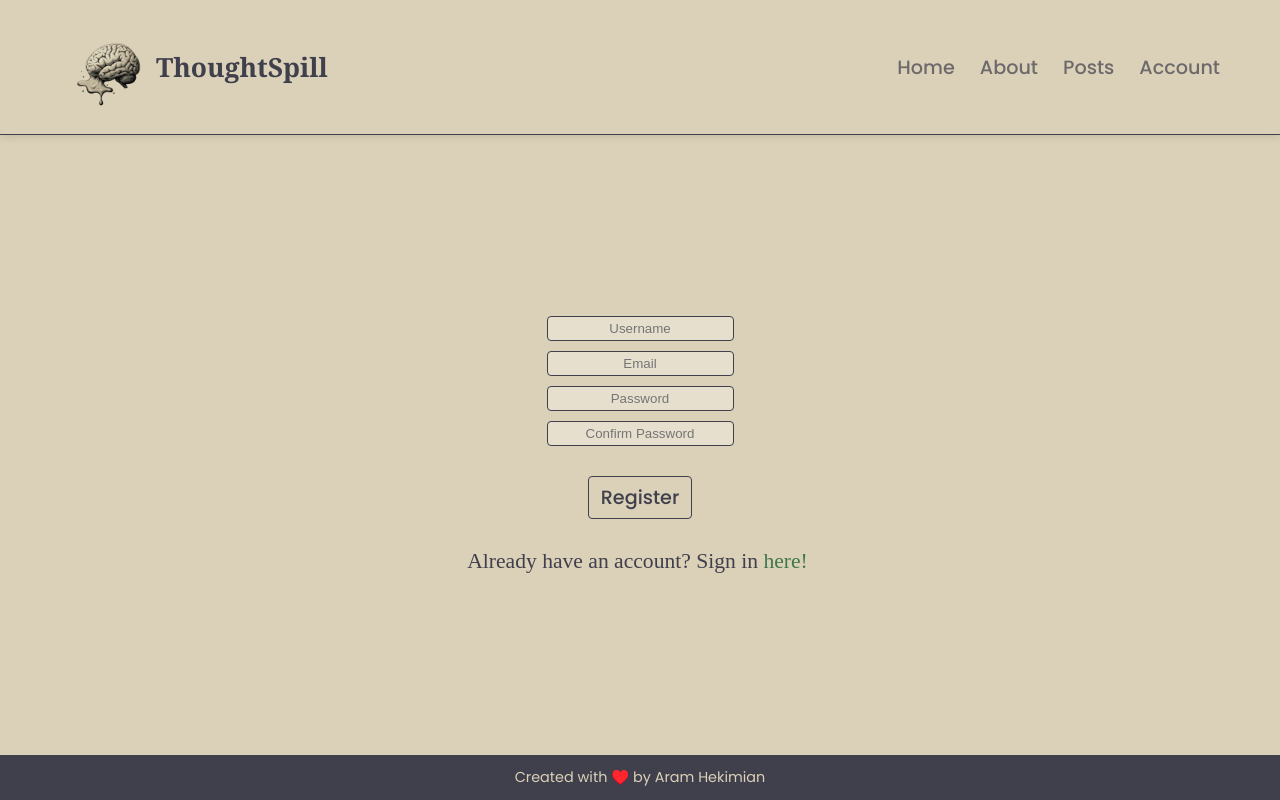
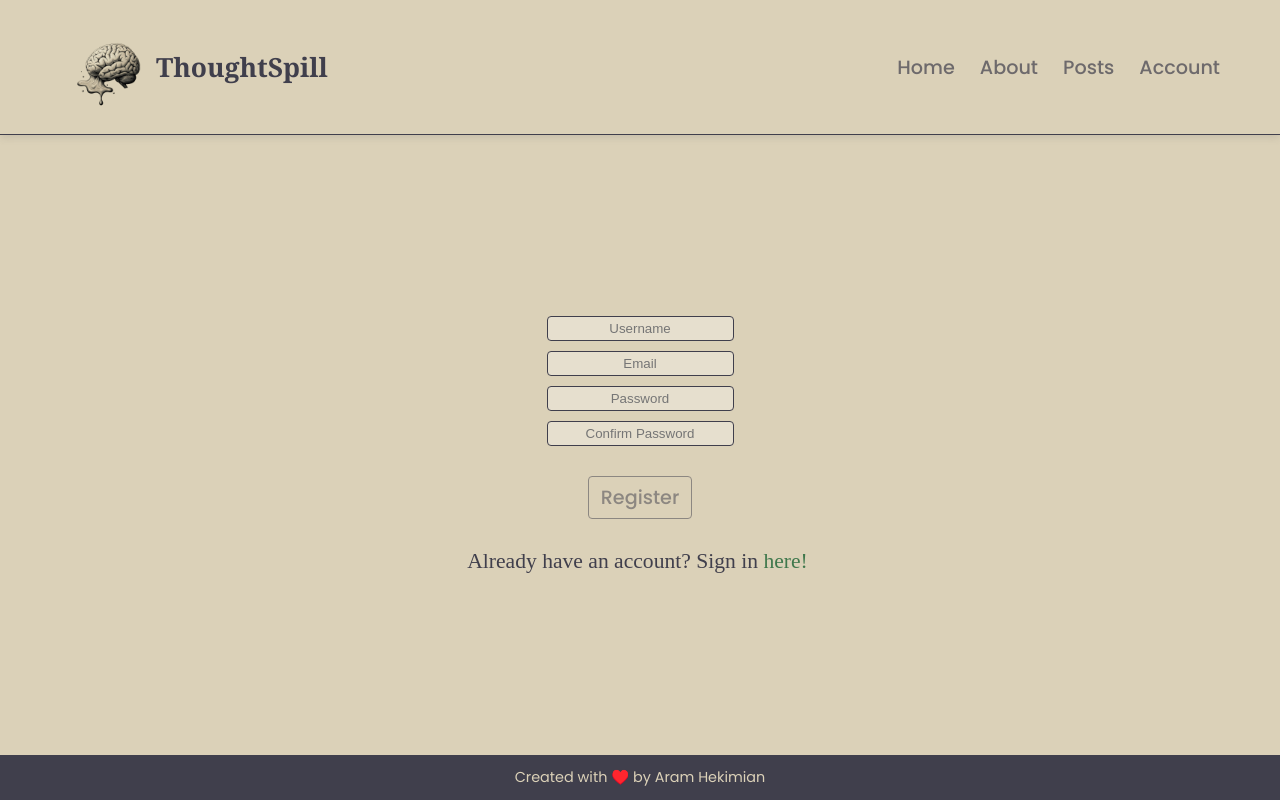
Before and after one commit to Hekimianz/thoughtSpill, a React (Vite) app in the folder frontend-pub/: page /register in a window 1280 px wide. Built offline with nearby package versions, Linux system fonts and the light colour scheme; no server answers.

Commit message:
added basic form validation to registration page

```diff
--- a/frontend-pub/src/pages/Register/Register.jsx
+++ b/frontend-pub/src/pages/Register/Register.jsx
@@ -1,4 +1,4 @@
-import { useState } from "react";
+import { useState, useEffect } from "react";
 import { Link, useNavigate } from "react-router-dom";
 import { useAuth } from "../../contexts/authProvider";
 import styles from "./Register.module.css";
@@ -9,7 +9,22 @@ function Register() {
   const [password, setPassword] = useState("");
   const [passwordConf, setPasswordConf] = useState("");
   const [email, setEmail] = useState("");
+  const [invalid, setInvalid] = useState(true);
   const navigate = useNavigate();
+
+  useEffect(() => {
+    if (
+      password !== passwordConf ||
+      !password ||
+      !passwordConf ||
+      !email ||
+      !username
+    ) {
+      setInvalid(true);
+    } else {
+      setInvalid(false);
+    }
+  }, [password, passwordConf, email, username]);
 
   if (user) {
     navigate("/");
@@ -60,7 +75,9 @@ function Register() {
         className={styles.input}
         placeholder="Confirm Password"
       />
-      <button className={styles.button}>Register</button>
+      <button disabled={invalid} className={styles.button}>
+        Register
+      </button>
 
       <p>
         Already have an account? Sign in{" "}
--- a/frontend-pub/src/pages/Register/Register.module.css
+++ b/frontend-pub/src/pages/Register/Register.module.css
@@ -64,3 +64,9 @@
 .link:hover {
   font-size: 2.1rem;
 }
+
+.button:disabled {
+  opacity: 0.5;
+  pointer-events: none;
+  user-select: none;
+}
```
Also changed, not shown: 1 other file (tests, documents, lock files or other folders).
